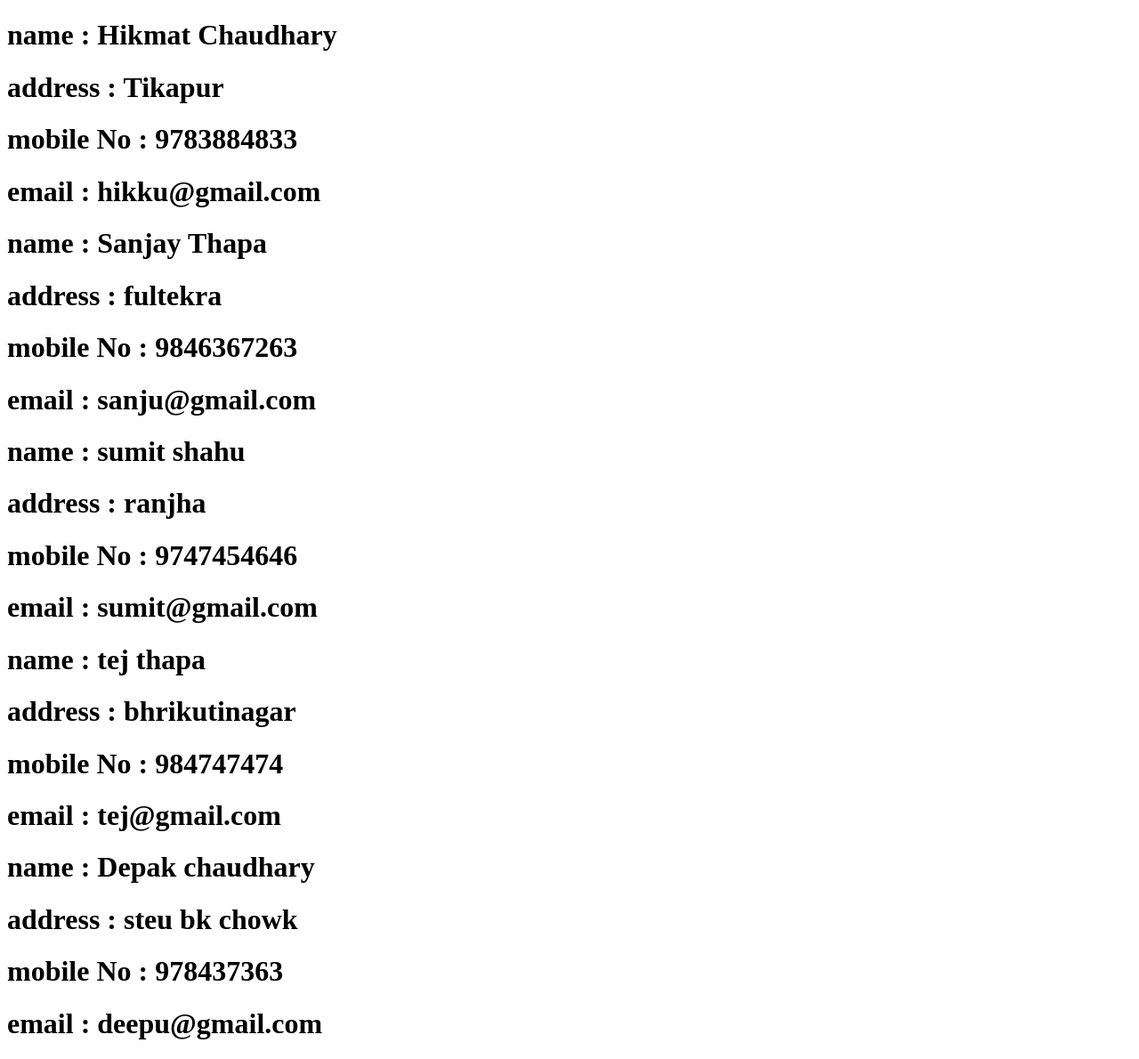
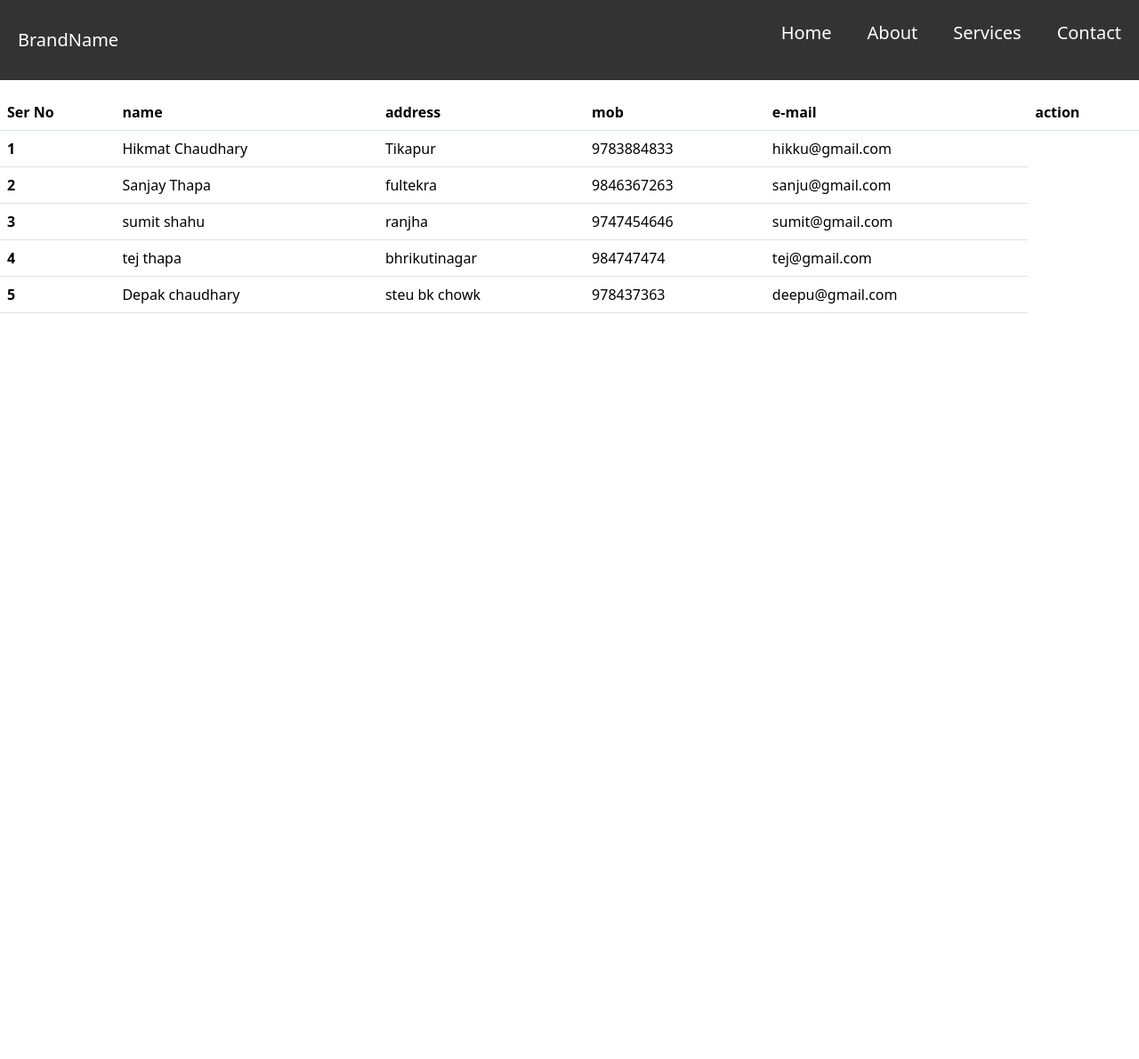
Before and after one commit to sanzu-ai/BATCH80, a Django app: template npjTelecom/templates/npjTelecom/index.html in a window 1280 px wide. Shown: the whole page at 89% size. After the commit the page ends 352 px from the top, so only its background shows below. Run offline with Django 5.2, Linux system fonts and the light colour scheme; the template is opened without the code that fills it: values that come from a table or form of the project are taken from there, others are empty; data comes from the database, SQL or seed files in the repository.

Commit message:
'update'

```diff
--- /dev/null
+++ b/npjTelecom/templates/npjTelecom/base.html
@@ -0,0 +1,144 @@
+<!DOCTYPE html>
+<html lang="en">
+<head>
+    <meta charset="UTF-8">
+    <meta name="viewport" content="width=device-width, initial-scale=1.0">
+
+    {% block title %}
+      <title>base</title>
+    {% endblock %}
+
+    <style>
+        /* Basic Reset */
+        * {
+            margin: 0;
+            padding: 0;
+            box-sizing: border-box;
+        }
+
+        body {
+            font-family: Arial, sans-serif;
+        }
+
+        /* Navbar Container */
+        .navbar {
+            background-color: #333;
+            overflow: hidden;
+        }
+
+        /* Navbar Brand */
+        .navbar .brand {
+            float: left;
+            padding: 14px 20px;
+            color: white;
+            text-decoration: none;
+            font-size: 20px;
+        }
+
+        /* Navbar Links */
+        .navbar ul {
+            list-style: none;
+            float: right;
+        }
+
+        .navbar ul li {
+            float: left;
+        }
+
+        .navbar ul li a {
+            display: block;
+            padding: 14px 20px;
+ color: white;
+            text-decoration: none;
+            font-size: 20px;
+        }
+
+        /* Navbar Links */
+        .navbar ul {
+            list-style: none;
+            float: right;
+        }
+
+        .navbar ul li {
+            float: left;
+        }
+
+        .navbar ul li a {
+            display: block;
+            padding: 14px 20px;
+            color: white;
+            text-decoration: none;
+            text-align: center;
+        }
+
+        .navbar ul li a:hover {
+            background-color: #575757;
+        }
+
+        /* Responsive Navbar (Hamburger Menu) */
+        .navbar .menu-icon {
+            display: none;
+            float: right;
+            padding: 14px 20px;
+            color: white;
+            font-size: 20px;
+            cursor: pointer;
+        }
+        @media screen and (max-width: 768px) {
+            .navbar ul {
+                float: none;
+                width: 100%;
+                display: none;
+                text-align: center;
+            }
+
+            .navbar ul li {
+                width: 100%;
+            }
+
+            .navbar .menu-icon {
+                display: block;
+            }
+            .navbar ul.active {
+                display: block;
+            }
+        }
+    </style>
+
+  {% block css %}
+  {% endblock %}
+
+</head>
+<body>
+
+<!-- Navbar -->
+<div class="navbar">
+    <a href="#" class="brand">BrandName</a>
+    <div class="menu-icon" onclick="toggleMenu()">&#9776;</div>
+    <ul id="navbar-links">
+        <li><a href="{% url 'index' %}">Home</a></li>
+        <li><a href="{% url 'about' %}">About</a></li>
+        <li><a href="{% url 'service' %}">Services</a></li>
+        <li><a href="{% url 'contact' %}">Contact</a></li>
+    </ul>
+</div>
+    {% block content %}
+    {% endblock %}
+
+<!-- Optional JavaScript to toggle the menu -->
+<script>
+    function toggleMenu() {
+        var x = document.getElementById("navbar-links");
+        if (x.className === "") {
+            x.className = "active";
+        } else {
+            x.className = "";
+        }
+    }
+
+
+</script>
+  {% block js %}
+  {% endblock %}
+</body>
+</html>
--- a/npjTelecom/templates/npjTelecom/index.html
+++ b/npjTelecom/templates/npjTelecom/index.html
@@ -1,16 +1,43 @@
-<!DOCTYPE html>
-<html lang="en">
-<head>
-    <meta charset="UTF-8">
-    <title>index</title>
-</head>
-<body>
-    {% for dx in data %}
-    <h1>name : {{dx.name}}</h1>
-    <h1>address : {{dx.add}}</h1>
-    <h1>mobile No : {{dx.mob}}</h1>
-    <h1>email : {{dx.email}}</h1>
-    {% endfor %}
+{% extends 'npjTelecom/base.html' %}
 
-</body>
-</html>
+    {% block title %}
+        <title>index</title>
+    {% endblock %}
+
+
+    {% block content %}
+
+
+  <link href="https://cdn.jsdelivr.net/npm/bootstrap@5.3.0-alpha1/dist/css/bootstrap.min.css" rel="stylesheet">
+
+  <div class="mt-3">
+  <table class="table">
+    <thead>
+      <tr>
+        <th scope="col">Ser No</th>
+        <th scope="col">name</th>
+        <th scope="col">address</th>
+        <th scope="col">mob</th>
+        <th scope="col">e-mail</th>
+        <th scope="col">action</th>
+      </tr>
+    </thead>
+    <tbody>
+        {% for x in data %}
+      <tr>
+        <th scope="row">{{forloop.counter}}</th>
+        <td>{{x.name}}</td>
+        <td>{{x.add}}</td>
+        <td>{{x.mob}}</td>
+        <td>{{x.email}}</td>
+      </tr>
+      {% endfor %}
+    </tbody>
+  </table>
+</div>
+<!-- Bootstrap 5 JS and dependencies -->
+<script src="https://cdn.jsdelivr.net/npm/@popperjs/core@2.11.6/dist/umd/popper.min.js"></script>
+<script src="https://cdn.jsdelivr.net/npm/bootstrap@5.3.0-alpha1/dist/js/bootstrap.min.js"></script>
+
+
+    {% endblock %}
--- a/npjTelecom/urls.py
+++ b/npjTelecom/urls.py
@@ -2,6 +2,9 @@
 from . import views
 
 urlpatterns = [
-    path('index', views.index),
+    path("", views.index, name='index'),
+    path("contact", views.contact, name="contact"),
+    path("about", views.about, name="about"),
+    path("service", views.service, name="service"),
 
 ]
```
Also changed, not shown: npjTelecom/templates/main.html (added, +48 -0 lines), npjTelecom/templates/npjTelecom/about.html (added, +9 -0 lines), npjTelecom/templates/npjTelecom/contact.html (added, +10 -0 lines), npjTelecom/templates/npjTelecom/service.html (added, +9 -0 lines), npjTelecom/views.py (+9 -0 lines).
